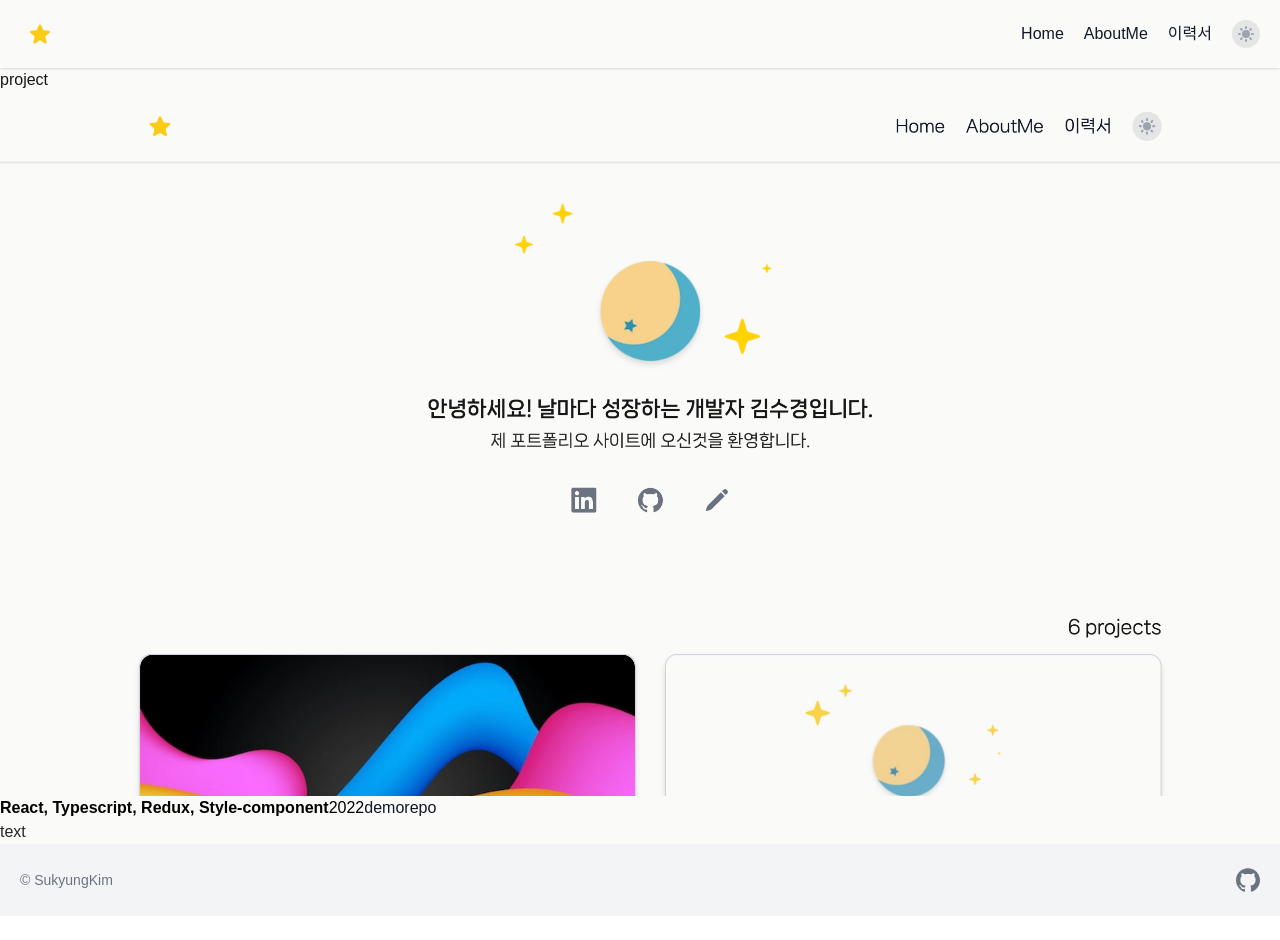
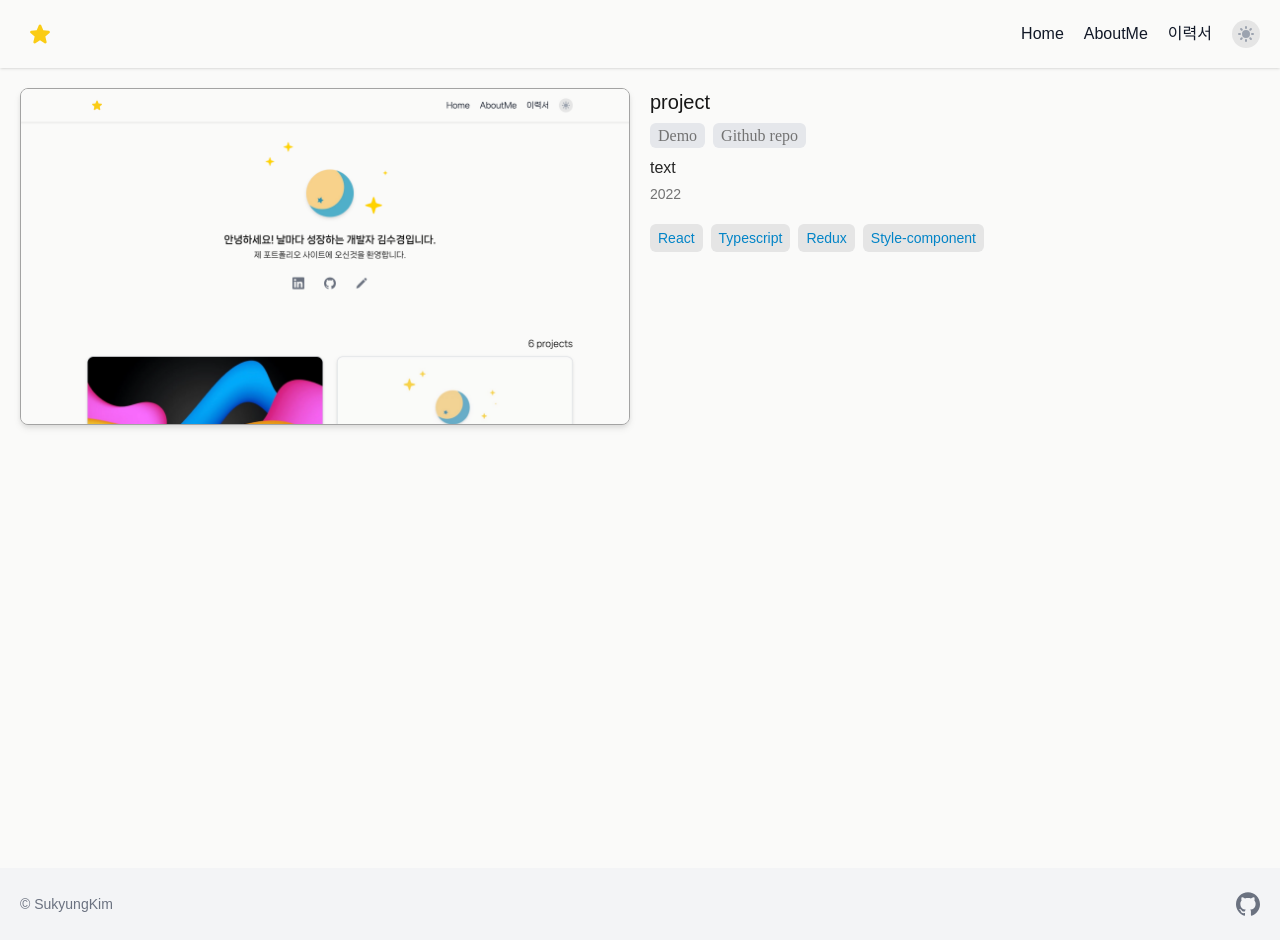
Before and after one commit to sukyungdev/portfolio, a Next.js app: page /projectPage/1 in a window 1280 px wide. Before the commit the page ends 916 px from the top, so only its background shows below. Built offline with nearby package versions, Linux system fonts and the light colour scheme; a web font is replaced by a local one.

Commit message:
Fix : ProjectInfo.tsx ui

```diff
--- a/components/ProjectInfo.tsx
+++ b/components/ProjectInfo.tsx
@@ -1,4 +1,5 @@
 /* eslint-disable @next/next/no-img-element */
+import Image from 'next/image';
 import Link from 'next/link';
 import { IprojectData } from './ProjectList';
 
@@ -10,17 +11,47 @@ export default function ProjectInfo({
   console.log('projectInfo', projectInfo);
 
   const { id, projectName, skill, period, demo, repo, description, point, img } = projectInfo;
+  const css = { width: '100%', height: 'auto' };
+  return (
+    <>
+      <div className="grid grid-cols-1 lg:grid-cols-2 gap-5">
+        <Image
+          src={img}
+          alt="project-img"
+          width={500}
+          height={400}
+          style={css}
+          quality={100}
+          priority={true}
+          className="rounded-lg border border-neutral-400 drop-shadow-md"
+        />
+        <div>
+          <h2 className="text-xl mb-2">{projectName}</h2>
+          <Link href={demo} className="cardDemoRepo Neo-Bold ">
+            Demo
+          </Link>
+          <Link href={repo} className="cardDemoRepo Neo-Bold">
+            Github repo
+          </Link>
+          {/* <br /> */}
+          <p className="mt-2">{description}</p>
+          <p className="text-sm mt-1 mb-5 text-neutral-500">{period}</p>
+          <div className="">
+            <p>{point}</p>
 
-  return (
-    <div>
-      <h2>{projectName}</h2>
-      <img src={img} alt="img" />
-      <strong>{skill && skill.join(', ')}</strong>
-      <span>{period}</span>
-      <Link href="#">demo</Link>
-      <Link href="#">repo</Link>
-      <p>{point}</p>
-      <p>{description}</p>
-    </div>
+            <div className="flex gap-2">
+              {skill.map((skillItem, index) => (
+                <span
+                  key={index}
+                  className="px-2 py-1 rounded-md text-sm bg-neutral-200 text-sky-600 dark:bg-slate-600 dark:text-blue-200"
+                >
+                  {skillItem}
+                </span>
+              ))}
+            </div>
+          </div>
+        </div>
+      </div>
+    </>
   );
 }
--- a/pages/projectPage/[id].tsx
+++ b/pages/projectPage/[id].tsx
@@ -12,7 +12,7 @@ const ProjectPage = ({ projectInfo }: { projectInfo: IprojectData }) => {
             <title>{projectInfo.projectName}</title>
             <meta name="description" content={projectInfo.description}></meta>
           </Head>
-          <div className="container mx-auto">
+          <div className="container mx-auto p-5 h-screen">
             <ProjectInfo projectInfo={projectInfo} />
           </div>
         </>
```
